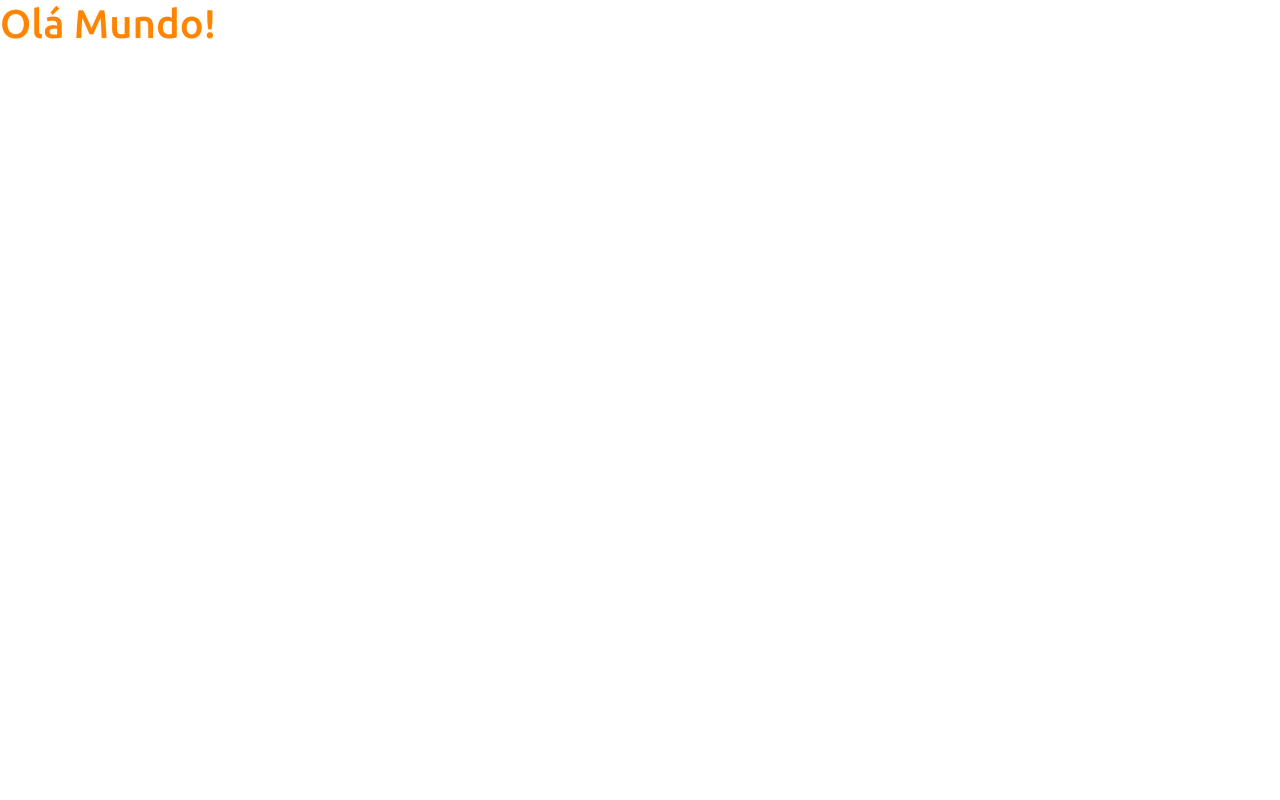
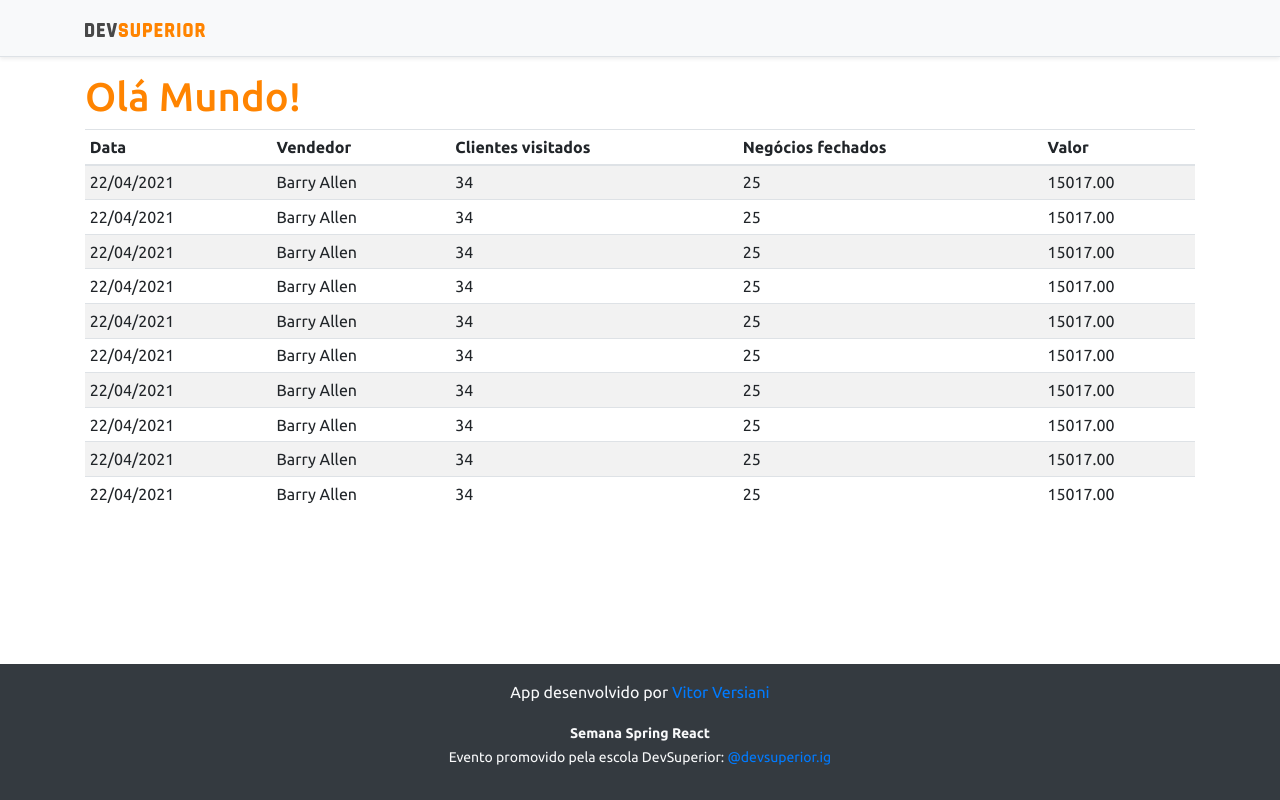
Before and after one commit to vitorvd/DSVendas, a React (Create React App) app in the folder frontend/: page / in a window 1280 px wide. Built offline with nearby package versions, Linux system fonts and the light colour scheme.

Commit message:
Basic static components

```diff
--- a/frontend/src/App.tsx
+++ b/frontend/src/App.tsx
@@ -1,9 +1,18 @@
+import DataTable from "./components/DataTable";
+import Footer from "./components/Footer";
+import NavBar from "./components/Navbar";
 
 function App() {
   return (
-    <div>
-      <h1 className="text-primary">Olá Mundo!</h1>
-    </div>
+    <>
+      <NavBar />
+      <div className="container">
+        <h1 className="text-primary">Olá Mundo!</h1>
+
+        <DataTable/>
+      </div>
+      <Footer />
+    </>
   );
 }
 
--- /dev/null
+++ b/frontend/src/components/DataTable/index.tsx
@@ -0,0 +1,91 @@
+const DataTable = () => {
+    return (
+        <div className="table-responsive">
+            <table className="table table-striped table-sm">
+                <thead>
+                    <tr>
+                        <th>Data</th>
+                        <th>Vendedor</th>
+                        <th>Clientes visitados</th>
+                        <th>Negócios fechados</th>
+                        <th>Valor</th>
+                    </tr>
+                </thead>
+                <tbody>
+                    <tr>
+                        <td>22/04/2021</td>
+                        <td>Barry Allen</td>
+                        <td>34</td>
+                        <td>25</td>
+                        <td>15017.00</td>
+                    </tr>
+                    <tr>
+                        <td>22/04/2021</td>
+                        <td>Barry Allen</td>
+                        <td>34</td>
+                        <td>25</td>
+                        <td>15017.00</td>
+                    </tr>
+                    <tr>
+                        <td>22/04/2021</td>
+                        <td>Barry Allen</td>
+                        <td>34</td>
+                        <td>25</td>
+                        <td>15017.00</td>
+                    </tr>
+                    <tr>
+                        <td>22/04/2021</td>
+                        <td>Barry Allen</td>
+                        <td>34</td>
+                        <td>25</td>
+                        <td>15017.00</td>
+                    </tr>
+                    <tr>
+                        <td>22/04/2021</td>
+                        <td>Barry Allen</td>
+                        <td>34</td>
+                        <td>25</td>
+                        <td>15017.00</td>
+                    </tr>
+                    <tr>
+                        <td>22/04/2021</td>
+                        <td>Barry Allen</td>
+                        <td>34</td>
+                        <td>25</td>
+                        <td>15017.00</td>
+                    </tr>
+                    <tr>
+                        <td>22/04/2021</td>
+                        <td>Barry Allen</td>
+                        <td>34</td>
+                        <td>25</td>
+                        <td>15017.00</td>
+                    </tr>
+                    <tr>
+                        <td>22/04/2021</td>
+                        <td>Barry Allen</td>
+                        <td>34</td>
+                        <td>25</td>
+                        <td>15017.00</td>
+                    </tr>
+                    <tr>
+                        <td>22/04/2021</td>
+                        <td>Barry Allen</td>
+                        <td>34</td>
+                        <td>25</td>
+                        <td>15017.00</td>
+                    </tr>
+                    <tr>
+                        <td>22/04/2021</td>
+                        <td>Barry Allen</td>
+                        <td>34</td>
+                        <td>25</td>
+                        <td>15017.00</td>
+                    </tr>
+                </tbody>
+            </table>
+        </div>
+    );
+}
+
+export default DataTable;
--- /dev/null
+++ b/frontend/src/components/Footer/index.tsx
@@ -0,0 +1,13 @@
+const Footer = () => {
+    return (
+        <footer className="footer mt-auto py-3 bg-dark">
+            <div className="container">
+                <p className="text-light">App desenvolvido por <a href="https://github.com/vitorvd" target="_blank" rel="noreferrer">Vitor Versiani</a></p>
+                <p className="text-light"><small><strong>Semana Spring React</strong><br />
+                Evento promovido pela escola DevSuperior: <a href="https://instagram.com/devsuperior.ig" target="_blank" rel="noreferrer">@devsuperior.ig</a></small></p>
+            </div>
+        </footer>
+    )
+}
+
+export default Footer;
--- /dev/null
+++ b/frontend/src/components/Navbar/index.tsx
@@ -0,0 +1,16 @@
+
+import ImgDsDark from "../../assets/img/ds_dark.svg"
+
+const NavBar = () => {
+    return (
+        <div className="d-flex flex-column flex-md-row align-items-center p-3 px-md-4 mb-3 bg-light border-bottom shadow-sm">
+            <div className="container">
+                <nav className="my-2 my-md-0 mr-md-3">
+                    <img src={ImgDsDark} alt="DevSuperior" width="120" />
+                </nav>
+            </div>
+        </div>
+    )
+}
+
+export default NavBar;
```
Also changed, not shown: frontend/src/assets/img/ds_dark.svg (added).
